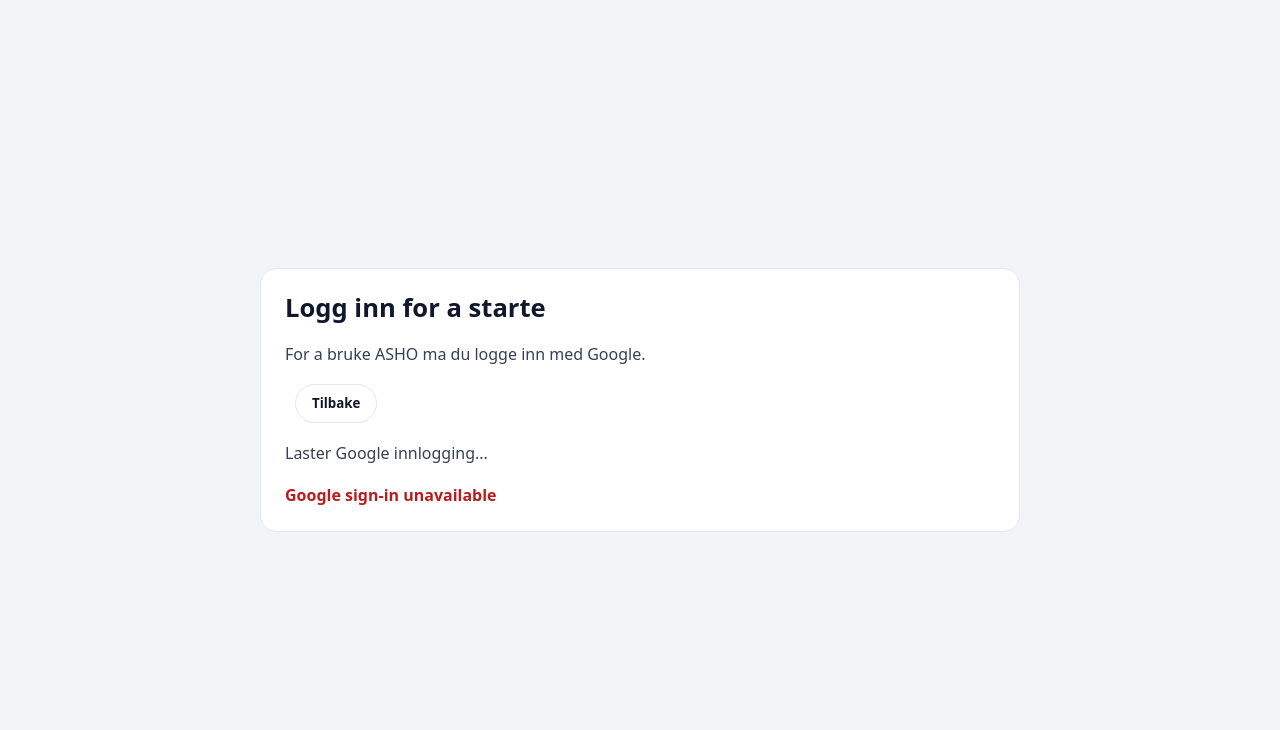
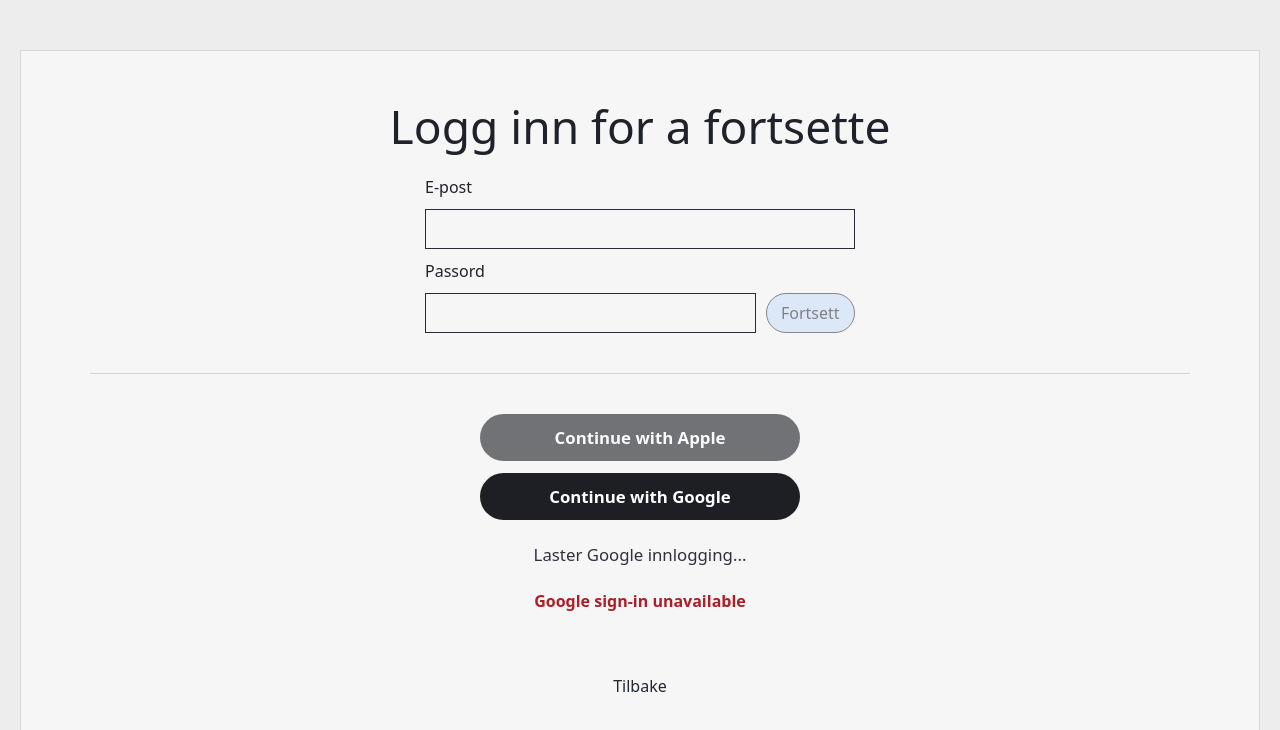
Before and after one commit to jakobthomassen/asho-bachelor-project, a React (Vite) app in the folder frontend/: page /login in a window 1280 px wide. Shown: the top 730 px of the page. Built offline with nearby package versions, Linux system fonts and the light colour scheme; no server answers.

Commit message:
login ui prototype

```diff
--- a/frontend/src/app/pages/AuthFlow/AuthFlow.css
+++ b/frontend/src/app/pages/AuthFlow/AuthFlow.css
@@ -1,56 +1,61 @@
 .authFlow {
   min-height: 100vh;
-  background: var(--app-bg);
-  color: var(--text-primary);
+  background: #ededed;
+  color: #20222b;
   display: grid;
   place-items: center;
-  padding: 24px;
+  padding: 14px;
 }
 
 .authFlow__card {
-  width: min(760px, 100%);
-  background: var(--surface);
-  border: 1px solid var(--border);
-  border-radius: 16px;
-  padding: 24px;
-  display: grid;
-  gap: 18px;
+  width: min(1240px, 100%);
+  min-height: min(700px, calc(100vh - 28px));
+  background: #f6f6f6;
+  border: 1px solid #d7d8dc;
+  border-radius: 0;
+  padding: clamp(24px, 4vw, 72px);
+  display: flex;
+  flex-direction: column;
+  align-items: center;
+  justify-content: center;
+  gap: 22px;
+}
+
+.authFlow__card--hero {
+  justify-content: center;
 }
 
 .authFlow__title {
   margin: 0;
-  font-size: 1.6rem;
-  line-height: 1.2;
+  font-size: 2rem;
+  line-height: 1.1;
+  text-align: center;
+  font-weight: 500;
+}
+
+.authFlow__title--hero {
+  font-size: clamp(2rem, 3.6vw, 3rem);
 }
 
 .authFlow__text {
   margin: 0;
-  color: var(--text-secondary);
+  font-size: 1.05rem;
+  color: #2d313c;
 }
 
-.authFlow__plans {
-  display: grid;
-  grid-template-columns: repeat(2, minmax(0, 1fr));
-  gap: 12px;
+.authFlow__text--hero {
+  max-width: 620px;
+  text-align: center;
+  line-height: 1.45;
 }
 
-.authFlow__plan {
-  border: 1px solid var(--border);
-  border-radius: 12px;
-  padding: 12px;
-  background: var(--surface-muted);
-}
-
-.authFlow__planTitle {
-  margin: 0;
-  font-size: 1rem;
-  font-weight: 800;
-}
-
-.authFlow__planText {
-  margin: 6px 0 0;
-  color: var(--text-secondary);
-  font-size: 0.92rem;
+.authFlow__stack {
+  width: 100%;
+  max-width: 340px;
+  display: grid;
+  justify-items: center;
+  gap: 8px;
+  margin-top: 24px;
 }
 
 .authFlow__actions {
@@ -60,38 +65,162 @@
 }
 
 .authFlow__button {
-  border: 1px solid var(--border);
-  background: var(--surface);
-  color: var(--text-primary);
+  border: 1px solid #2a2b36;
+  background: #f6f6f6;
+  color: #20222b;
   border-radius: 999px;
-  font-weight: 700;
+  font-weight: 500;
   padding: 0.6rem 1rem;
+  cursor: pointer;
+  font-size: 1rem;
+  transition: filter 120ms ease;
+}
+
+.authFlow__button:hover {
+  filter: brightness(0.98);
+}
+
+.authFlow__button:disabled {
+  cursor: not-allowed;
+  opacity: 0.55;
+}
+
+.authFlow__button--primary {
+  background: #c7dcf8;
+}
+
+.authFlow__button--secondary {
+  background: #d6d1f4;
+}
+
+.authFlow__button--wide {
+  width: 190px;
+}
+
+.authFlow__button--small {
+  min-width: 84px;
+  padding: 0.5rem 0.9rem;
+}
+
+.authFlow__hint {
+  margin: 2px 0 0;
+  font-size: 1rem;
+  color: #222532;
+}
+
+.authFlow__footer {
+  margin-top: auto;
+  padding-top: 20px;
+}
+
+.authFlow__link {
+  border: 0;
+  background: transparent;
+  color: #222532;
+  font-size: 1rem;
   cursor: pointer;
 }
 
-.authFlow__button--primary {
-  border-color: var(--accent);
-  background: var(--accent);
-  color: var(--accent-contrast);
+.authFlow__form {
+  width: 100%;
+  max-width: 430px;
+  display: grid;
+  gap: 10px;
+}
+
+.authFlow__fieldLabel {
+  font-size: 1rem;
+}
+
+.authFlow__formRow {
+  display: grid;
+  grid-template-columns: 1fr auto;
+  gap: 10px;
+  align-items: center;
 }
 
 .authFlow__input {
   width: 100%;
-  border: 1px solid var(--border);
-  background: var(--surface);
-  color: var(--text-primary);
-  border-radius: 10px;
+  border: 1px solid #2a2b36;
+  background: #f6f6f6;
+  color: #20222b;
+  border-radius: 0;
   padding: 0.62rem 0.8rem;
+  font-size: 1rem;
+}
+
+.authFlow__input--compact {
+  max-width: 100%;
+}
+
+.authFlow__divider {
+  width: min(100%, 1100px);
+  border-top: 1px solid #d3d4d8;
+  margin: 18px 0;
+}
+
+.authFlow__socials {
+  width: 100%;
+  max-width: 430px;
+  display: grid;
+  gap: 12px;
+  justify-items: center;
+}
+
+.authFlow__social {
+  width: min(100%, 320px);
+  border: 0;
+  border-radius: 999px;
+  padding: 0.75rem 1rem;
+  color: #fff;
+  background: #191b20;
+  font-size: 1.05rem;
+  font-weight: 600;
+  cursor: pointer;
+}
+
+.authFlow__social:disabled {
+  opacity: 0.6;
+  cursor: not-allowed;
+}
+
+.authFlow__social--google {
+  background: #1d1f24;
+}
+
+.authFlow__googleHost {
+  position: absolute;
+  left: -9999px;
+  width: 1px;
+  height: 1px;
+  overflow: hidden;
 }
 
 .authFlow__error {
-  color: var(--danger);
+  color: #ad1f28;
   font-weight: 600;
   margin: 0;
 }
 
 @media (max-width: 680px) {
-  .authFlow__plans {
+  .authFlow {
+    padding: 10px;
+  }
+
+  .authFlow__card {
+    min-height: calc(100vh - 20px);
+    padding: 20px 16px;
+  }
+
+  .authFlow__title {
+    font-size: 2rem;
+  }
+
+  .authFlow__formRow {
     grid-template-columns: 1fr;
   }
+
+  .authFlow__button--small {
+    justify-self: start;
+  }
 }
--- a/frontend/src/app/pages/Login/LoginPage.tsx
+++ b/frontend/src/app/pages/Login/LoginPage.tsx
@@ -1,7 +1,7 @@
-import { useEffect, useRef } from "react";
+import { useEffect, useRef, useState } from "react";
 import { useNavigate, useSearchParams } from "react-router-dom";
 import { useAuth } from "../../AuthProvider";
-import { renderGoogleButton } from "../../../features/auth/google";
+import { clickRenderedButton, renderGoogleButton } from "../../../features/auth/google";
 import "../AuthFlow/AuthFlow.css";
 
 export default function LoginPage() {
@@ -9,6 +9,9 @@
   const [searchParams] = useSearchParams();
   const { isReady, error } = useAuth();
   const buttonHostRef = useRef<HTMLDivElement | null>(null);
+  const [email, setEmail] = useState("");
+  const [password, setPassword] = useState("");
+  const [formNotice, setFormNotice] = useState<string | null>(null);
   const next = searchParams.get("next") || "/";
 
   useEffect(() => {
@@ -18,28 +21,85 @@
   useEffect(() => {
     if (!isReady || !buttonHostRef.current) return;
     void renderGoogleButton(buttonHostRef.current, {
-      theme: "outline",
+      theme: "filled_black",
       size: "large",
-      text: "signin_with",
-      width: 260,
+      text: "continue_with",
+      width: 280,
     });
   }, [isReady]);
 
+  const handleEmailPasswordContinue = () => {
+    if (!email.trim() || !password.trim()) return;
+    setFormNotice("E-post/passord er ikke aktivert ennå. Bruk Google-knappen under.");
+  };
+
+  const handleGoogle = () => {
+    if (!buttonHostRef.current) return;
+    clickRenderedButton(buttonHostRef.current);
+  };
+
   return (
     <main className="authFlow">
-      <section className="authFlow__card">
-        <h1 className="authFlow__title">Logg inn for a starte</h1>
-        <p className="authFlow__text">For a bruke ASHO ma du logge inn med Google.</p>
+      <section className="authFlow__card authFlow__card--hero">
+        <h1 className="authFlow__title authFlow__title--hero">Logg inn for a fortsette</h1>
 
-        <div className="authFlow__actions">
-          <div ref={buttonHostRef} />
-          <button type="button" className="authFlow__button" onClick={() => navigate(`/welcome?next=${encodeURIComponent(next)}`)}>
+        <div className="authFlow__form">
+          <label className="authFlow__fieldLabel" htmlFor="login-email">
+            E-post
+          </label>
+          <input
+            id="login-email"
+            className="authFlow__input authFlow__input--compact"
+            value={email}
+            onChange={(e) => setEmail(e.target.value)}
+            autoComplete="email"
+          />
+
+          <label className="authFlow__fieldLabel" htmlFor="login-password">
+            Passord
+          </label>
+          <div className="authFlow__formRow">
+            <input
+              id="login-password"
+              className="authFlow__input authFlow__input--compact"
+              type="password"
+              value={password}
+              onChange={(e) => setPassword(e.target.value)}
+              autoComplete="current-password"
+            />
+            <button
+              type="button"
+              className="authFlow__button authFlow__button--primary authFlow__button--small"
+              onClick={handleEmailPasswordContinue}
+              disabled={!email.trim() || !password.trim()}
+            >
+              Fortsett
+            </button>
+          </div>
+        </div>
+
+        <div className="authFlow__divider" />
+
+        <div className="authFlow__socials">
+          <button type="button" className="authFlow__social authFlow__social--apple" disabled>
+            Continue with Apple
+          </button>
+
+          <button type="button" className="authFlow__social authFlow__social--google" onClick={handleGoogle}>
+            Continue with Google
+          </button>
+          <div ref={buttonHostRef} className="authFlow__googleHost" />
+        </div>
+
+        {!isReady && <p className="authFlow__text">Laster Google innlogging...</p>}
+        {formNotice ? <p className="authFlow__text">{formNotice}</p> : null}
+        {error ? <p className="authFlow__error">{error}</p> : null}
+
+        <div className="authFlow__footer">
+          <button type="button" className="authFlow__link" onClick={() => navigate(`/welcome?next=${encodeURIComponent(next)}`)}>
             Tilbake
           </button>
         </div>
-
-        {!isReady && <p className="authFlow__text">Laster Google innlogging...</p>}
-        {error ? <p className="authFlow__error">{error}</p> : null}
       </section>
     </main>
   );
--- a/frontend/src/app/pages/Welcome/WelcomePage.tsx
+++ b/frontend/src/app/pages/Welcome/WelcomePage.tsx
@@ -1,4 +1,4 @@
-import { useEffect } from "react";
+import { useEffect, useState } from "react";
 import { useNavigate, useSearchParams } from "react-router-dom";
 import { useAuth } from "../../AuthProvider";
 import { getProfileName } from "../../../features/profile/storage";
@@ -8,6 +8,7 @@
   const navigate = useNavigate();
   const [searchParams] = useSearchParams();
   const { sessionToken } = useAuth();
+  const [step, setStep] = useState<"intro" | "trial">("intro");
 
   const next = searchParams.get("next") || "/";
   const hasName = getProfileName().trim().length > 0;
@@ -21,7 +22,7 @@
     navigate(next, { replace: true });
   }, [sessionToken, hasName, navigate, next]);
 
-  const handleStart = () => {
+  const handleCreateAccount = () => {
     if (!sessionToken) {
       navigate(`/login?next=${encodeURIComponent(next)}`);
       return;
@@ -35,26 +36,54 @@
 
   return (
     <main className="authFlow">
-      <section className="authFlow__card">
-        <h1 className="authFlow__title">Velkommen til ASHO</h1>
-        <p className="authFlow__text">
-          ASHO er en trygg samtalepartner for struktur, refleksjon og støtte gjennom vanskelige perioder.
-        </p>
+      <section className="authFlow__card authFlow__card--hero">
+        {step === "intro" ? (
+          <>
+            <h1 className="authFlow__title authFlow__title--hero">Velkommen til ASHO</h1>
+            <p className="authFlow__text authFlow__text--hero">
+              ASHO er en trygg samtalepartner for struktur, refleksjon og stotte gjennom vanskelige perioder.
+            </p>
 
-        <div className="authFlow__plans">
-          <article className="authFlow__plan">
-            <h2 className="authFlow__planTitle">Gratis prøve</h2>
-            <p className="authFlow__planText">Prøv samtaleopplevelsen og bli kjent med hvordan ASHO hjelper deg.</p>
-          </article>
-          <article className="authFlow__plan">
-            <h2 className="authFlow__planTitle">Plan-info</h2>
-            <p className="authFlow__planText">Betaling er deaktivert i denne versjonen. Fokus er innlogging og chat-flyt.</p>
-          </article>
-        </div>
+            <div className="authFlow__stack">
+              <button
+                type="button"
+                className="authFlow__button authFlow__button--primary authFlow__button--wide"
+                onClick={() => setStep("trial")}
+              >
+                Fortsett
+              </button>
+              <p className="authFlow__hint">Eksisterende bruker?</p>
+              <button
+                type="button"
+                className="authFlow__button authFlow__button--secondary authFlow__button--wide"
+                onClick={() => navigate(`/login?next=${encodeURIComponent(next)}`)}
+              >
+                Logg inn
+              </button>
+            </div>
+          </>
+        ) : (
+          <>
+            <h1 className="authFlow__title authFlow__title--hero">Gratis proveperiode</h1>
+            <p className="authFlow__text authFlow__text--hero">
+              Opprett en konto med Google for a starte proveperioden og komme rett inn i chatten.
+            </p>
 
-        <div className="authFlow__actions">
-          <button type="button" className="authFlow__button authFlow__button--primary" onClick={handleStart}>
-            Start gratis prove
+            <div className="authFlow__stack">
+              <button
+                type="button"
+                className="authFlow__button authFlow__button--primary authFlow__button--wide"
+                onClick={handleCreateAccount}
+              >
+                Opprett konto
+              </button>
+            </div>
+          </>
+        )}
+
+        <div className="authFlow__footer">
+          <button type="button" className="authFlow__link" onClick={() => navigate("/uro-skolen")}>
+            Om Urometoden
           </button>
         </div>
       </section>
```
